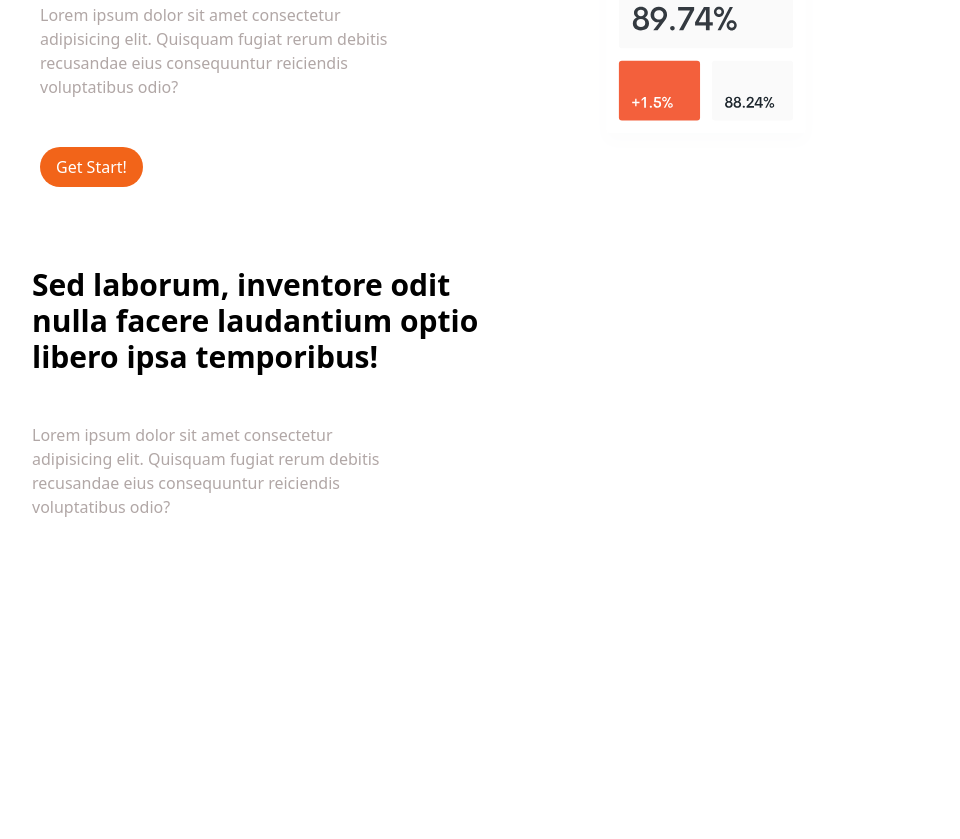
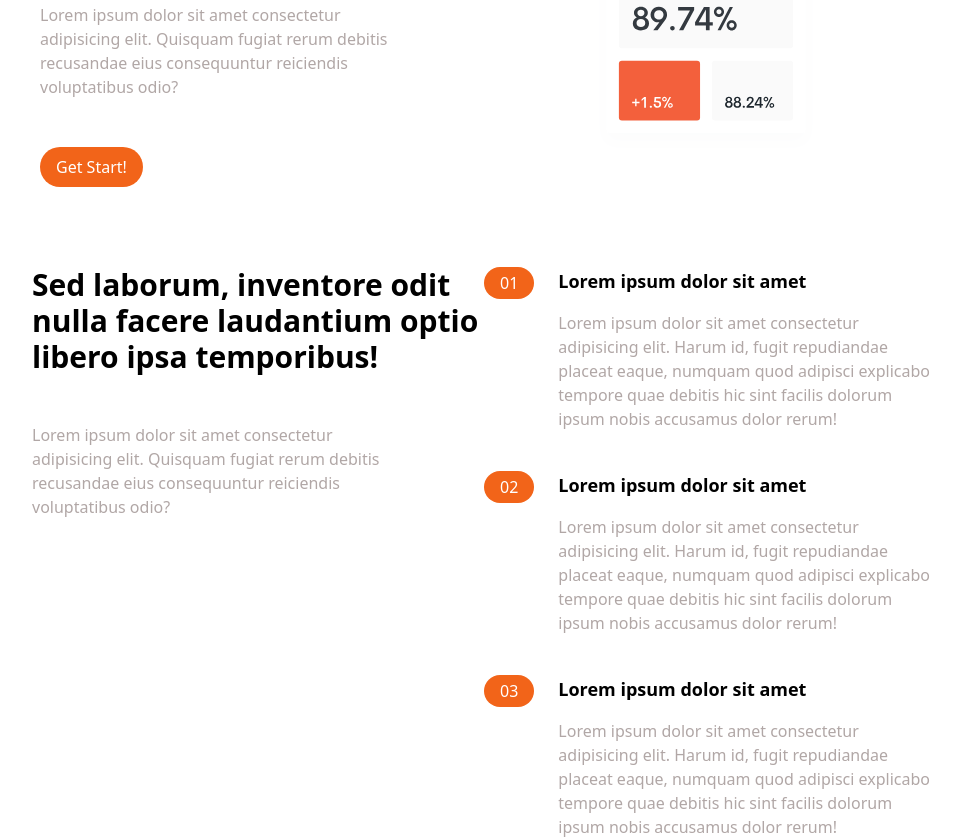
Before and after one commit to francescorgg/tailwind_project, a website: page index.html in a window 1280 px wide. Shown: the part 405-1244 px from the top of the page, without its empty margins (176-1136 px from the left). Before the commit the page ends 924 px from the top, so only its background shows below. Drawn offline with Linux system fonts and the light colour scheme.

Commit message:
end of the second section of the landing page

```diff
--- a/index.html
+++ b/index.html
@@ -70,10 +70,58 @@
       </div>
 
       <!-- Elemento a destra -->
-      <div>
+      <div class="flex flex-col space-y-10 md:w-1/2">
+
+        <!-- Elemento 1 -->
+        <div class="flex flex-col mt-10 space-y-3 md:space-y-0 md:space-x-6 md:flex-row">
+          <div class="rounded-full bg-paletteOrange md:bg-transparent">
+              <div class="flex items-center space-x-2">
+                <div class="px-4 py-2 text-white rounded-full md:py-1 bg-paletteOrange">
+                  01
+                </div>
+                <h3 class="text-base font-bold md:mb-4 md:hidden">Lorem ipsum dolor sit amet</h3>
+              </div>
+            </div>
+            <div>
+              <h3 class="hidden mb-4 text-lg font-bold md:block">Lorem ipsum dolor sit amet</h3>
+              <p class="text-paletteGrey">Lorem ipsum dolor sit amet consectetur adipisicing elit. Harum id, fugit repudiandae placeat eaque, numquam quod adipisci explicabo tempore quae debitis hic sint facilis dolorum ipsum nobis accusamus dolor rerum!</p>
+            </div>
+        </div>
+
+        <!-- Elemento 2 -->
+        <div class="flex flex-col space-y-3 md:space-y-0 md:space-x-6 md:flex-row">
+            <div class="rounded-full bg-paletteOrange md:bg-transparent">
+                <div class="flex items-center space-x-2">
+                  <div class="px-4 py-2 text-white rounded-full md:py-1 bg-paletteOrange">
+                    02
+                  </div>
+                  <h3 class="text-base font-bold md:mb-4 md:hidden">Lorem ipsum dolor sit amet</h3>
+                </div>
+              </div>
+              <div>
+                <h3 class="hidden mb-4 text-lg font-bold md:block">Lorem ipsum dolor sit amet</h3>
+                <p class="text-paletteGrey">Lorem ipsum dolor sit amet consectetur adipisicing elit. Harum id, fugit repudiandae placeat eaque, numquam quod adipisci explicabo tempore quae debitis hic sint facilis dolorum ipsum nobis accusamus dolor rerum!</p>
+              </div>
+          </div>
+
+        <!-- Elemento 3 -->
+        <div class="flex flex-col space-y-3 md:space-y-0 md:space-x-6 md:flex-row">
+          <div class="rounded-full bg-paletteOrange md:bg-transparent">
+              <div class="flex items-center space-x-2">
+                <div class="px-4 py-2 text-white rounded-full md:py-1 bg-paletteOrange">
+                  03
+                </div>
+                <h3 class="text-base font-bold md:mb-4 md:hidden">Lorem ipsum dolor sit amet</h3>
+              </div>
+            </div>
+            <div>
+              <h3 class="hidden mb-4 text-lg font-bold md:block">Lorem ipsum dolor sit amet</h3>
+              <p class="text-paletteGrey">Lorem ipsum dolor sit amet consectetur adipisicing elit. Harum id, fugit repudiandae placeat eaque, numquam quod adipisci explicabo tempore quae debitis hic sint facilis dolorum ipsum nobis accusamus dolor rerum!</p>
+            </div>
+        </div>
+
 
       </div>
-
     </div>
   </section>
 
```
Also changed, not shown: css/output.css.
